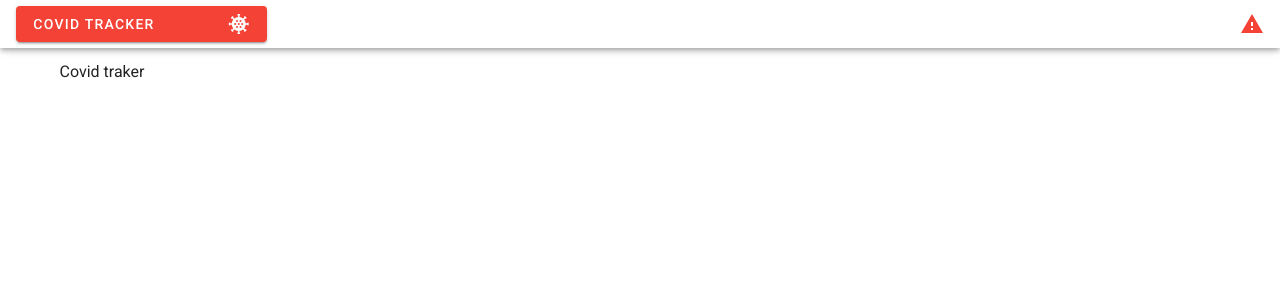
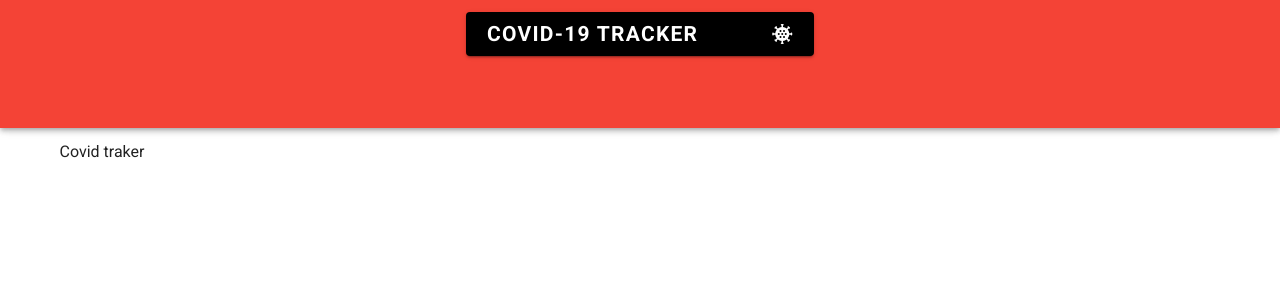
Before and after one commit to VikashPR/covid-traker, a Vue app: page / in a window 1280 px wide. Shown: the top 300 px of the page. Built offline with nearby package versions, Linux system fonts and the light colour scheme.

Commit message:
header added

```diff
--- a/src/components/Header.vue
+++ b/src/components/Header.vue
@@ -1,15 +1,12 @@
 <template>
-  <nav class="nav" flat tile>
-    <v-toolbar dense>
-      <v-btn class="" color="red" dark>
-        Covid Tracker
-        <v-icon dark>
+  <nav>
+    <v-toolbar  prominent color="red" class='d-flex justify-center' dark>
+      <v-btn class="ma-2" large color="black" dark>
+        <h1>Covid-19 Tracker</h1>
+        <v-icon dark center>
           md_coronavirus
         </v-icon>
       </v-btn>
-      <v-spacer></v-spacer>
-
-      <v-icon color="red">md_warning</v-icon>
     </v-toolbar>
   </nav>
 </template>
@@ -17,9 +14,9 @@
 <script>
   export default {
     name: "Header",
-
   }
 </script>
 
 <style scoped>
+
 </style>
```
Also changed, not shown: package.json (+5 -3 lines), 1 other file (tests, documents, lock files or other folders).
